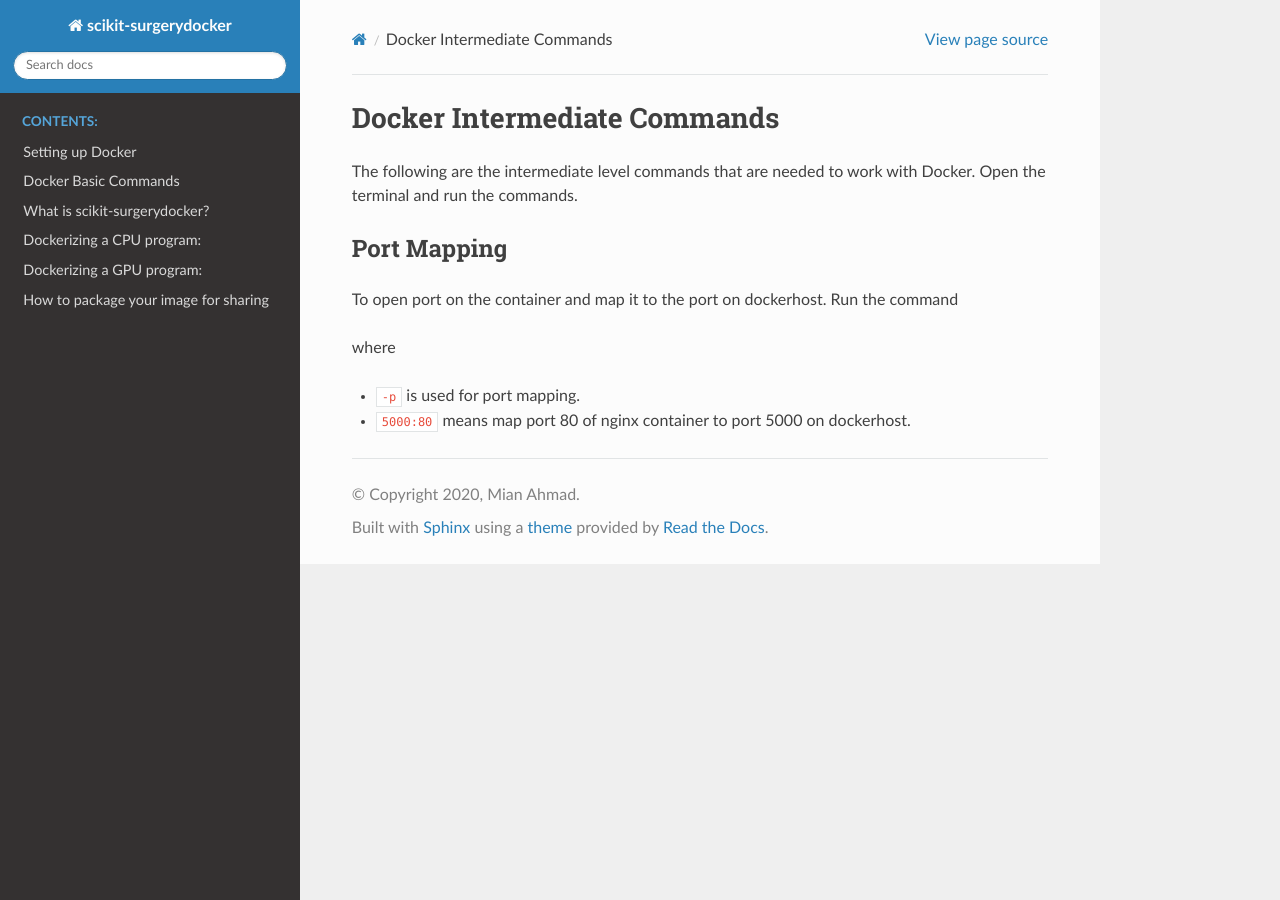
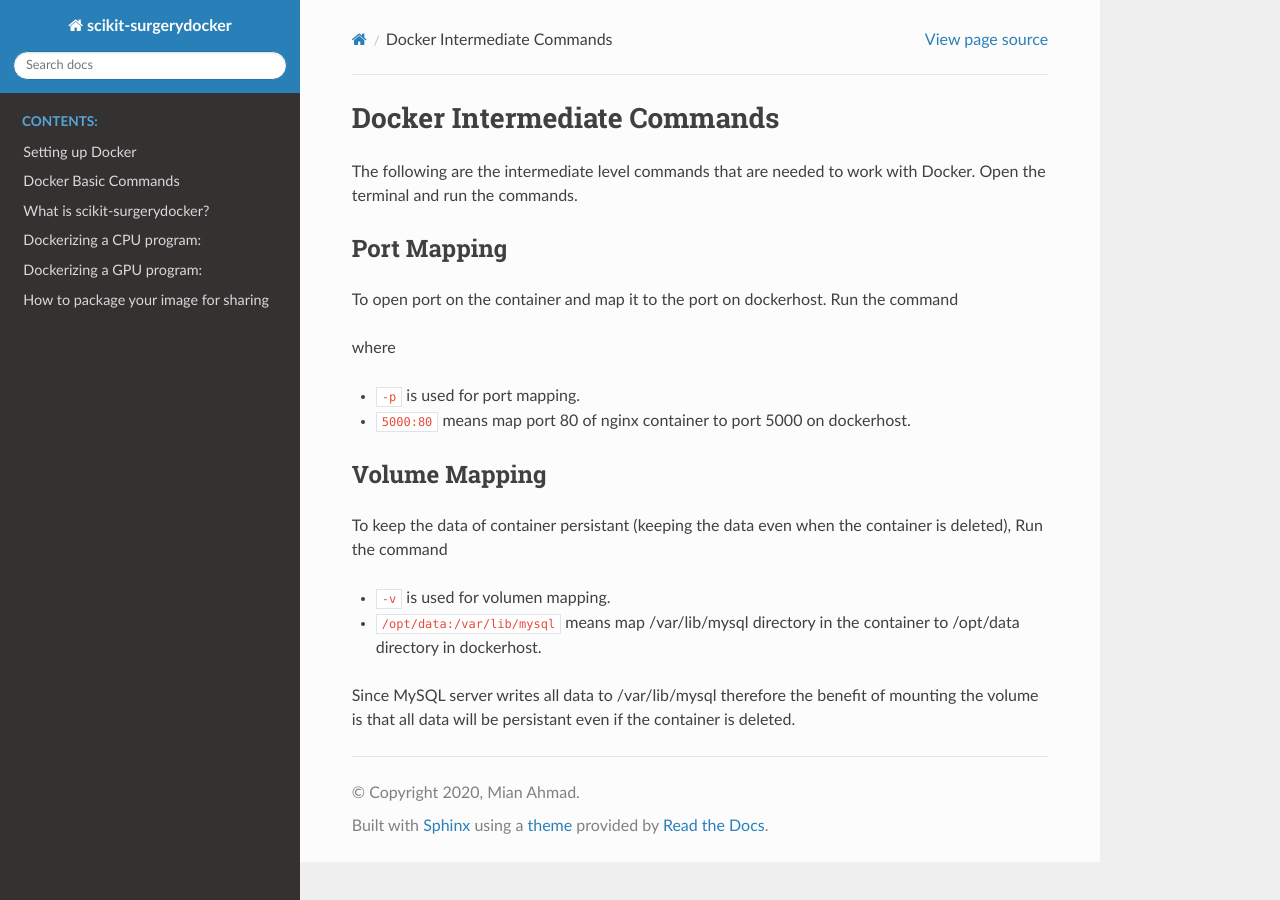
Before and after one commit to UCL/scikit-surgerydocker, a Sphinx documentation site: the page built from .docs/source/intermediate_commands.rst, in a window 1280 px wide. Built offline with Sphinx 7.4.7 and the Read the Docs theme 2.0.0, drawn with Linux system fonts in a browser that asks for light colours.

Commit message:
Issue #48: Volume mapping command added

```diff
--- a/.docs/source/intermediate_commands.rst
+++ b/.docs/source/intermediate_commands.rst
@@ -14,3 +14,17 @@ where
 
 - :code:`-p` is used for port mapping.
 - :code:`5000:80` means map port 80 of nginx container to port 5000 on dockerhost.
+
+Volume Mapping
+--------------
+
+To keep the data of container persistant (keeping the data even when the container is deleted),
+Run the command
+
+.. code:: bash
+    docker run -v  /opt/data:/var/lib/mysql mysql
+
+- :code:`-v` is used for volumen mapping.
+- :code:`/opt/data:/var/lib/mysql` means map /var/lib/mysql directory in the container to /opt/data directory in dockerhost. \
+Since MySQL server writes all data to /var/lib/mysql therefore the benefit of mounting the volume \
+is that all data will be persistant even if the container is deleted.
```
